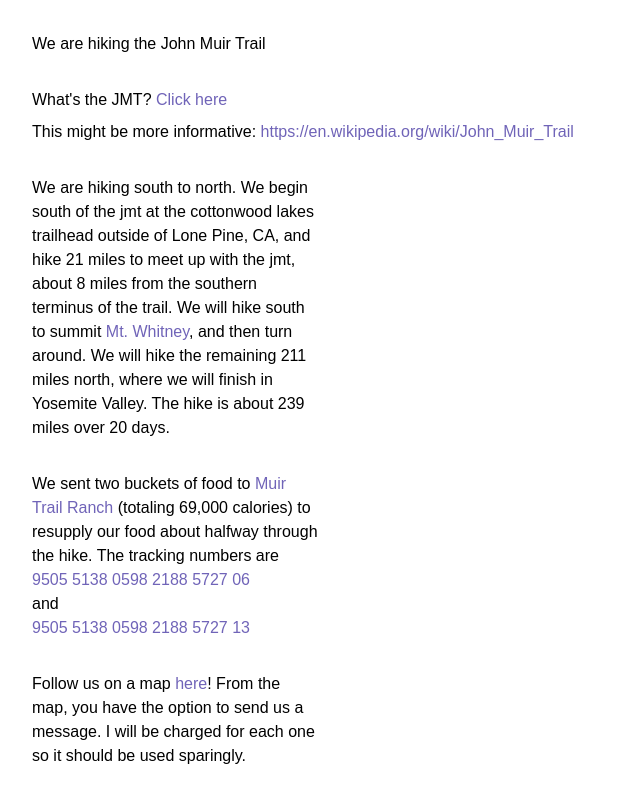
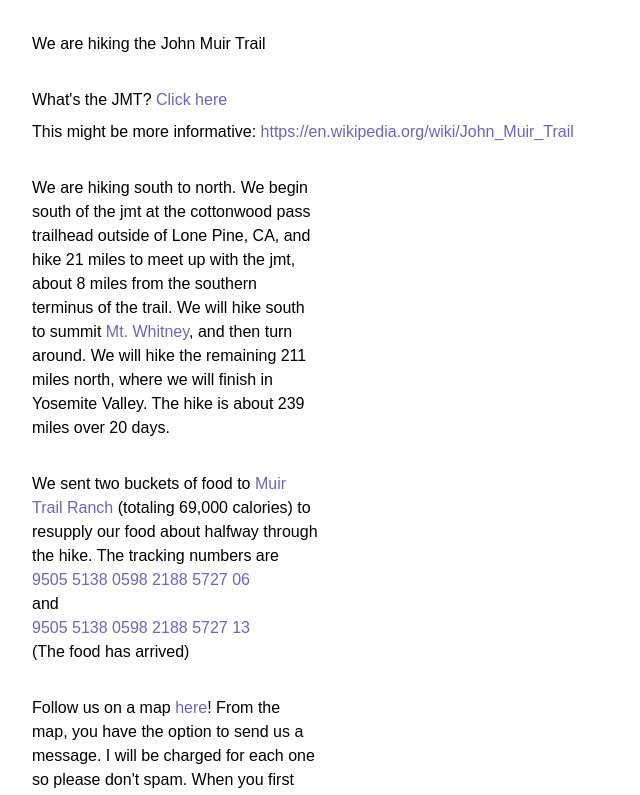
Before and after one commit to jacksonkopitz/website, a React (Create React App) app: page /jmt in a window 1280 px wide. Shown: the top 795 px of the page, without its empty margins (0-640 px from the left). Built offline with nearby package versions, Linux system fonts and the light colour scheme.

Commit message:
add mapshare information

```diff
--- a/src/components/Jmt.tsx
+++ b/src/components/Jmt.tsx
@@ -164,8 +164,8 @@
 
       <div className="tw-pt-8 tw-w-72">
         We are hiking south to north. We begin south of the jmt at the
-        cottonwood lakes trailhead outside of Lone Pine, CA, and hike 21 miles
-        to meet up with the jmt, about 8 miles from the southern terminus of the
+        cottonwood pass trailhead outside of Lone Pine, CA, and hike 21 miles to
+        meet up with the jmt, about 8 miles from the southern terminus of the
         trail. We will hike south to summit{" "}
         <a
           className="tw-text-purpleBlue-400"
@@ -205,6 +205,7 @@
             9505 5138 0598 2188 5727 13
           </a>
         </div>
+        (The food has arrived)
       </div>
 
       <div className="tw-w-72 tw-pt-8">
@@ -217,8 +218,23 @@
             here
           </a>
           ! From the map, you have the option to send us a message. I will be
-          charged for each one so it should be used sparingly.
+          charged for each one so please don't spam. When you first load the
+          map, it may show a recent trip in sequoia national park. If so, zoom
+          out and you will see the long vertical red route- that is the JMT. I
+          plan to send my location every 4 hours (not during the night, my
+          garmin will be turned off at night), which should show up as a blue
+          dot. I will try to add a waypoint each night where we are sleeping,
+          which should show up as a flag.
         </div>
+        {/* <div>Lea's mapshare link
+          <a
+            className="tw-text-purpleBlue-400"
+            href="https://share.garmin.com/bartlett"
+          >
+            here
+          </a>
+          . Password is idk
+        </div> */}
       </div>
 
       <div className="tw-pt-8">
```
